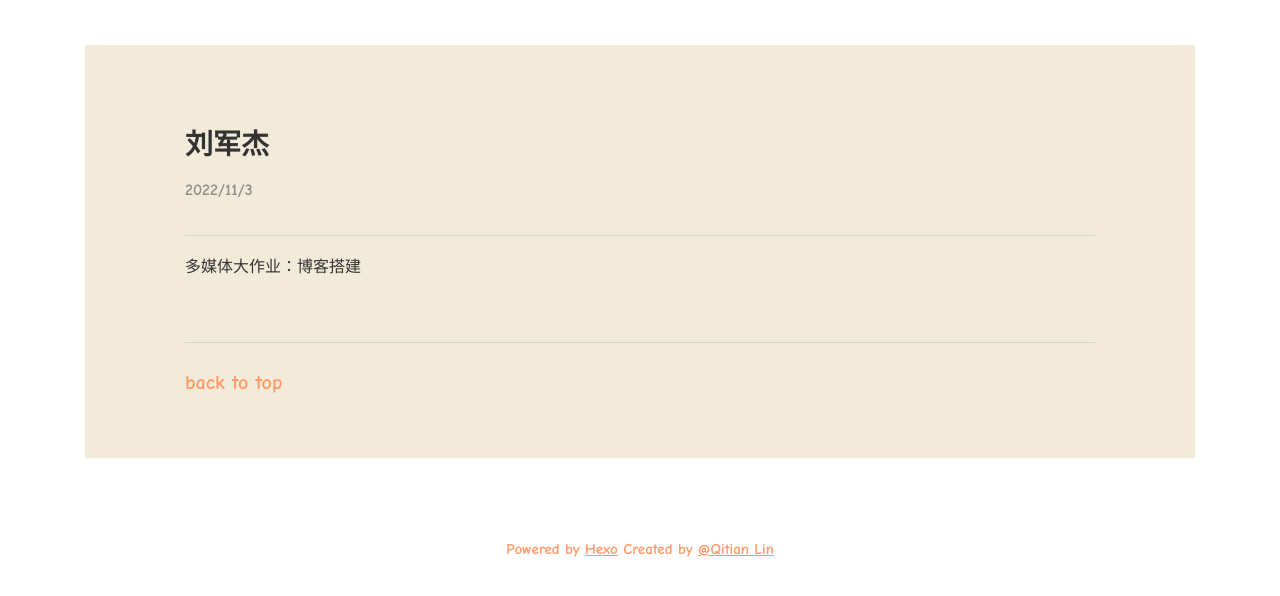
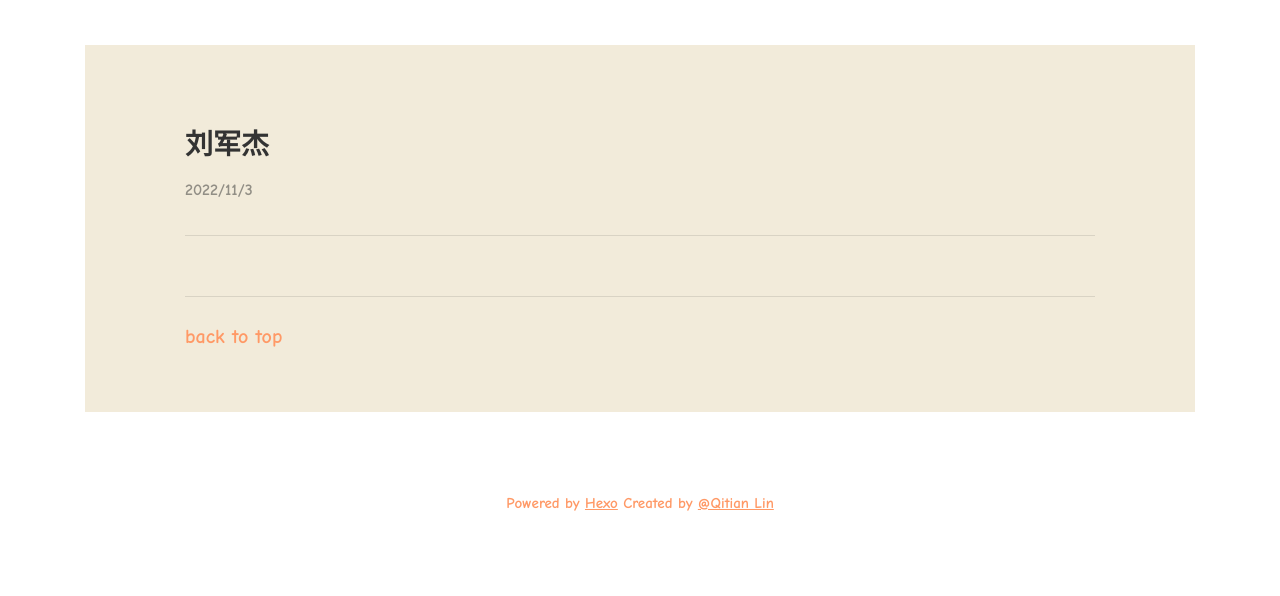
Before and after one commit to liu123ggvcghj/liu123ggvcghj.github.io, a plain HTML site: page 2022/11/03/飞鱼/index.html in a window 1280 px wide. Shown: the part 180-776 px from the top of the page. Drawn offline with nearby package versions, Linux system fonts and the light colour scheme.

Commit message:
Site updated: 2022-11-05 22:13:15

```diff
--- a/2022/11/03/飞鱼/index.html
+++ b/2022/11/03/飞鱼/index.html
@@ -63,7 +63,6 @@
   <hr class="hr-divide">
 
   <div class="article-content">
-    <p>多媒体大作业：博客搭建</p>
 
     <hr class="hr-divide">
     <div class="article-footer">
```
